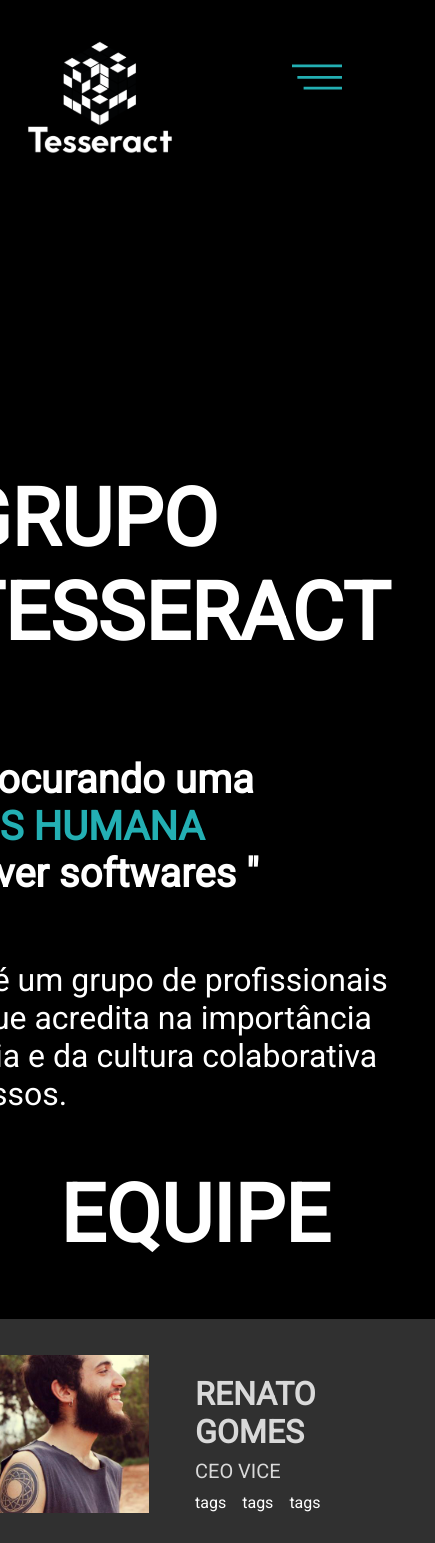
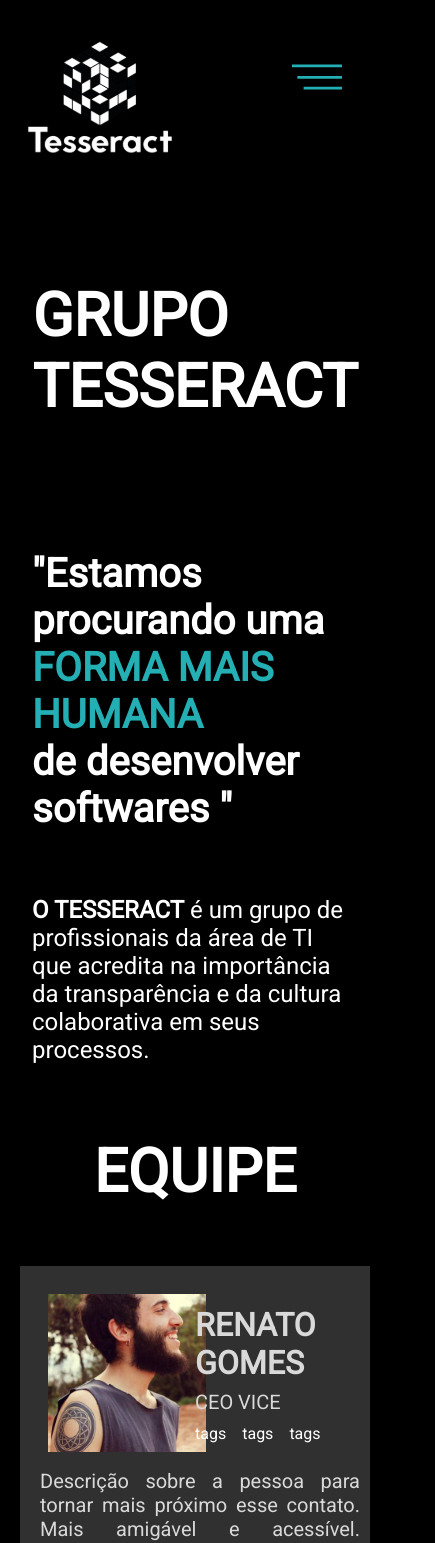
Before and after one commit to grupotesseract/grupotesseract.com.br, a Next.js app: page /quemsomos in a window 390 px wide. Shown: the top 1543 px of the page, 435 px wide, since content can reach past the window. Built offline with nearby package versions, Linux system fonts and the light colour scheme.

Commit message:
fix: Fixed layout mobile About us page.

```diff
--- a/app/components/CompanyCulture.tsx
+++ b/app/components/CompanyCulture.tsx
@@ -2,12 +2,12 @@
   return (
     <>
       <div className="box w-2/5 hidden xl:flex"></div>
-      <div className="culture-box flex flex-col justify-center items-end xl:flex-row md:max-xl:items-center md:max-xl:gap-16 md:max-xl:pt-40">
-        <h1 className="culture-title uppercase text-white md:max-xl:pr-72 md:max-xl:text-6xl">
+      <div className="culture-box flex flex-col justify-center items-center pt-20 xl:flex-row md:gap-16 lg:pt-56">
+        <h1 className="culture-title uppercase text-white text-6xl lg:pr-40 md:text-7xl">
           Grupo <br /> Tesseract
         </h1>
-        <div className="flex flex-col justify-center items-start gap-16 relative md:max-xl:gap-8">
-          <div className="culture-text flex mr-16 md:max-xl:text-xl md:max-xl:mr-28">
+        <div className="flex flex-col justify-center items-start gap-16 relative p-8 md:p-0 md:gap-8">
+          <div className="culture-text flex text-2xl md:mr-28 md:text-4xl">
             <p className="font-extrabold">
               &quot;Estamos procurando uma
               <br />
@@ -18,7 +18,7 @@
               de desenvolver softwares &quot;
             </p>
           </div>
-          <div className="culture-description font-normal text-white md:max-xl:text-xl">
+          <div className="culture-description text-2xl font-normal text-white md:text-3xl">
             <p>
               <span className="font-bold">O TESSERACT</span> é um grupo de
               profissionais da área de TI que acredita na importância da
--- a/app/globals.css
+++ b/app/globals.css
@@ -129,12 +129,10 @@
 
 .culture-box {
   gap: 6rem;
-  padding-top: 17rem;
   position: relative;
 }
 
 .culture-title {
-  font-size: 5rem;
   font-weight: 800;
 }
 
@@ -151,14 +149,11 @@
 }
 
 .culture-text p {
-  width: 30.785rem;
   font-size: 2.5rem;
 }
 
 .culture-description {
-  width: 38rem;
   height: 7.125rem;
-  font-size: 2rem;
 }
 
 .box-title {
@@ -175,11 +170,9 @@
 .team-title {
   width: 100%;
   padding-top: 5rem;
-  font-size: 5rem;
 }
 
 .box-card {
-  width: 30rem;
   height: 28rem;
   margin-top: 4rem;
   padding: 1.5rem 1.25rem;
@@ -189,7 +182,6 @@
 .image-card {
   width: 9.875rem;
   height: 9.375rem;
-  margin: 1rem;
 }
 
 .team-name {
@@ -205,10 +197,8 @@
 }
 
 .team-description {
-  width: 27rem;
   font-size: 1.25rem;
   font-weight: 400;
-  padding-left: 1.5rem;
 }
 
 .box-service-2 {
@@ -255,7 +245,6 @@
 }
 
 .button-submit {
-  display: flex;
   justify-content: center;
   width: 13rem;
   height: 3.125rem;
@@ -278,10 +267,16 @@
 }
 
 @media (min-width: 768px) {
-  input[type='text'],
-  input[type='email'],
-  .coment {
-    width: 43.125rem;
+  .culture-description {
+    width: 38rem;
+  }
+
+  .box-card {
+    width: 30rem;
+  }
+
+  .team-description {
+    width: 27rem;
   }
 
   .title-contact {
@@ -290,6 +285,12 @@
 
   .text-box-service {
     width: 40rem;
+  }
+
+  input[type='text'],
+  input[type='email'],
+  .coment {
+    width: 43.125rem;
   }
 }
 
```
